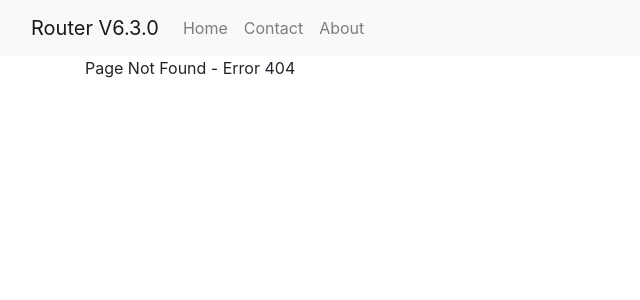
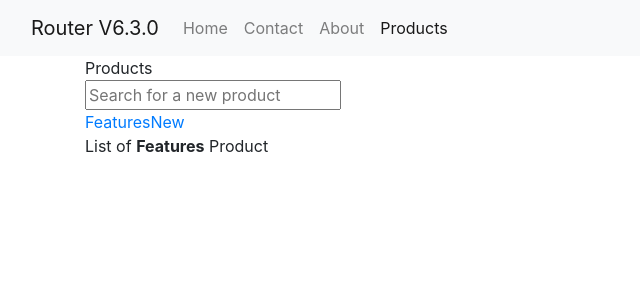
Before and after one commit to hakmoune/routerV6.3.0, a React (Create React App) app: page /products in a window 1280 px wide. Before the commit this address had no page. Shown: the top 300 px of the page, without its empty margins (0-640 px from the left). Built offline with nearby package versions, Linux system fonts and the light colour scheme.

Commit message:
Child Routes: Nested Routes & Index Route

```diff
--- a/src/App.js
+++ b/src/App.js
@@ -4,6 +4,9 @@ import { Home } from "./components/Home";
 import { Contact } from "./components/Contact";
 import { About } from "./components/About";
 import { OrderSummary } from "./components/OrderSummary";
+import { Products } from "./components/Products";
+import { Features } from "./components/Features";
+import { New } from "./components/New";
 import { ErrorPage } from "./components/ErrorPage";
 import { Menu } from "./UI/Menu";
 
@@ -16,6 +19,13 @@ function App() {
         <Route path="/contact" element={<Contact />} />
         <Route path="/about" element={<About />} />
         <Route path="/order-summary" element={<OrderSummary />} />
+
+        <Route path="/products" element={<Products />}>
+          <Route index element={<Features />} />
+          <Route path="features" element={<Features />} />
+          <Route path="new" element={<New />} />
+        </Route>
+
         <Route path="*" element={<ErrorPage />} />
       </Routes>
     </Router>
--- a/src/UI/Menu.js
+++ b/src/UI/Menu.js
@@ -38,6 +38,11 @@ export function Menu() {
                 About
               </NavLink>
             </li>
+            <li className="nav-item">
+              <NavLink to="/products" className="nav-link">
+                Products
+              </NavLink>
+            </li>
           </ul>
         </div>
       </div>
--- /dev/null
+++ b/src/components/Features.js
@@ -0,0 +1,7 @@
+export function Features() {
+  return (
+    <div>
+      List of <strong>Features</strong> Product
+    </div>
+  );
+}
--- a/src/components/Home.js
+++ b/src/components/Home.js
@@ -9,7 +9,7 @@ export function Home() {
       <div>
         <p>Iphone 14 Pro Max</p>
         <button
-          onClick={() => navigate("/order-summary")}
+          onClick={() => navigate("order-summary")}
           className="btn btn-success"
         >
           Place Order
--- /dev/null
+++ b/src/components/New.js
@@ -0,0 +1,7 @@
+export function New() {
+  return (
+    <div>
+      List of <strong>New</strong> Products
+    </div>
+  );
+}
--- /dev/null
+++ b/src/components/Products.js
@@ -0,0 +1,17 @@
+import { Link, Outlet } from "react-router-dom";
+
+export function Products() {
+  return (
+    <div className="container">
+      <div>Products</div>
+      <div>
+        <input type="text" placeholder="Search for a new product" />
+      </div>
+      <nav>
+        <Link to="features">Features</Link>
+        <Link to="new">New</Link>
+      </nav>
+      <Outlet />
+    </div>
+  );
+}
```
